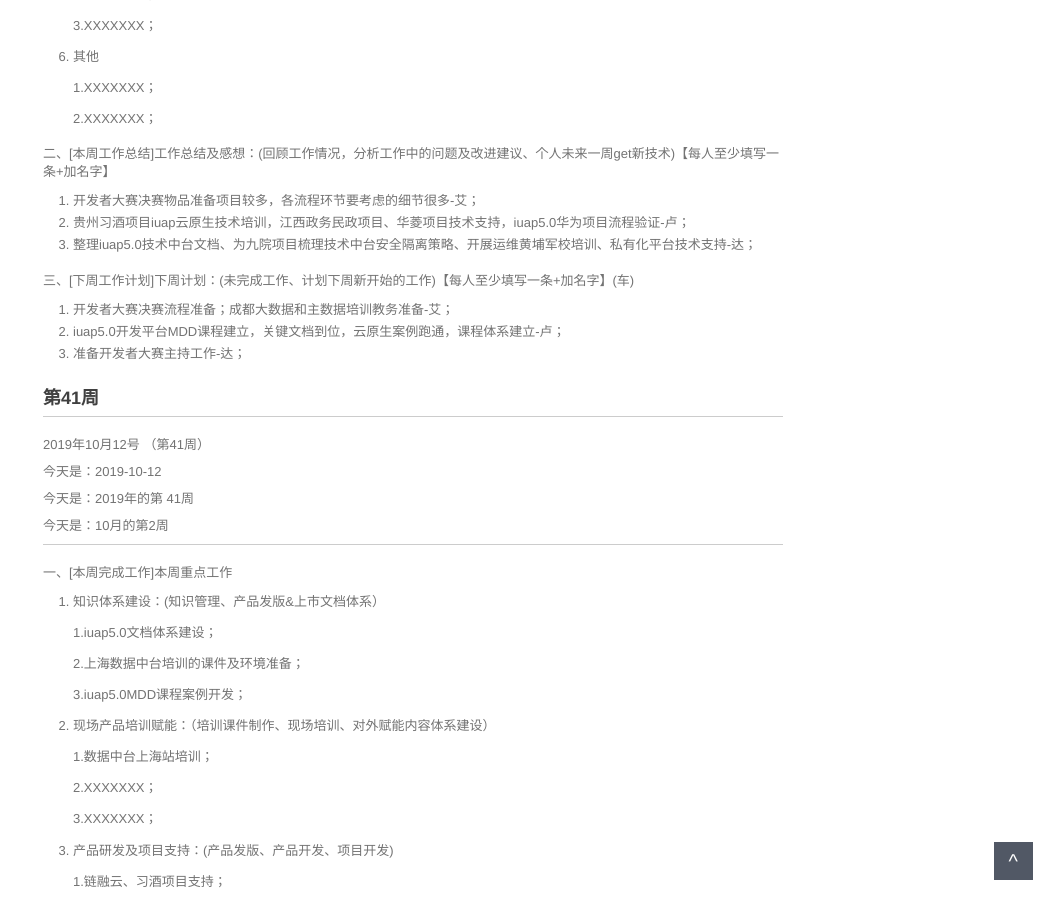
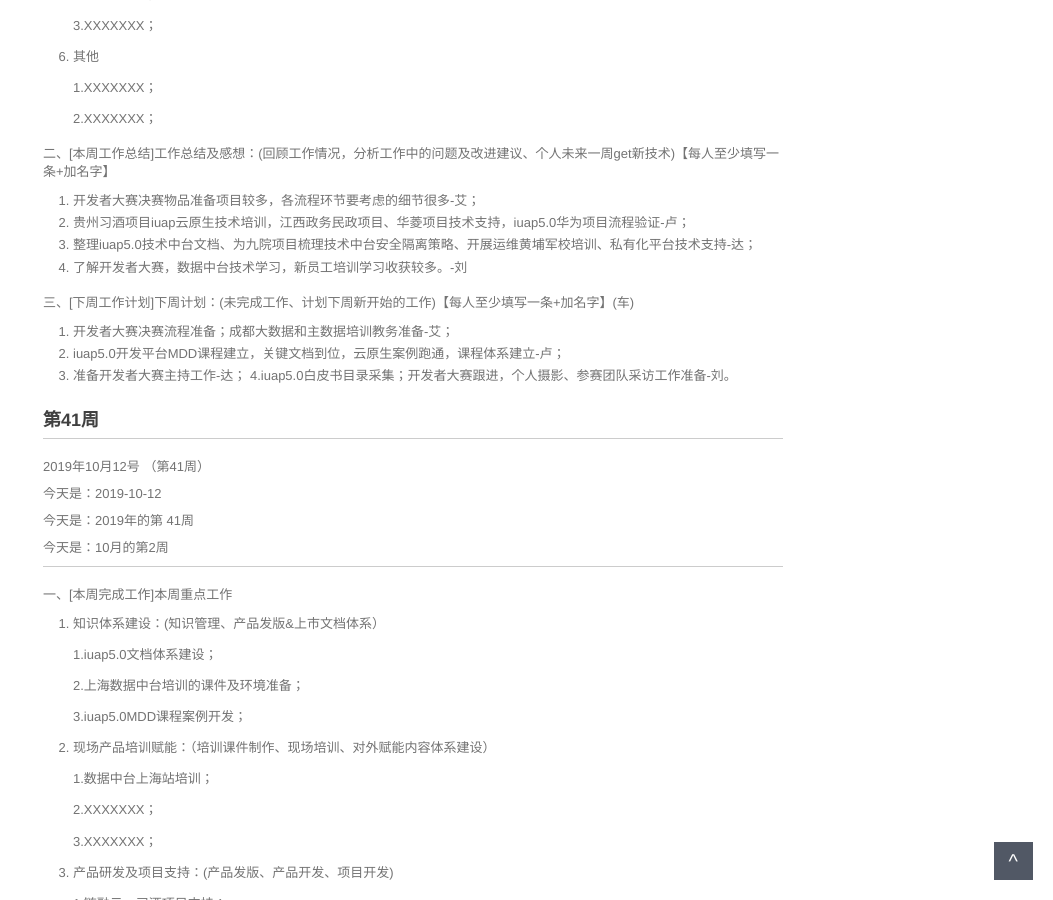
Before and after one commit to walllFlower/blog, a Jekyll site: the page built from _posts/2018-07-17-day_report_cxz.md, in a window 1280 px wide and 900 px high, scrolled down 1112 px. Shown: the whole window, without its empty margins (227-1280 px from the left). Built offline with Jekyll 4.4.1, drawn with Linux system fonts in a browser that asks for light colours; comment, search, counter and statistics services are not loaded.

Commit message:
Update 2018-07-17-day_report_cxz.md

```diff
--- a/_posts/2018-07-17-day_report_cxz.md
+++ b/_posts/2018-07-17-day_report_cxz.md
@@ -76,15 +76,14 @@ categories: 技术运营工作周报
 1. 开发者大赛决赛物品准备项目较多，各流程环节要考虑的细节很多-艾；
 2. 贵州习酒项目iuap云原生技术培训，江西政务民政项目、华菱项目技术支持，iuap5.0华为项目流程验证-卢；
 3. 整理iuap5.0技术中台文档、为九院项目梳理技术中台安全隔离策略、开展运维黄埔军校培训、私有化平台技术支持-达；
+4. 了解开发者大赛，数据中台技术学习，新员工培训学习收获较多。-刘
 
 三、[下周工作计划]下周计划：(未完成工作、计划下周新开始的工作)【每人至少填写一条+加名字】(车)
 
 1. 开发者大赛决赛流程准备；成都大数据和主数据培训教务准备-艾；
 2. iuap5.0开发平台MDD课程建立，关键文档到位，云原生案例跑通，课程体系建立-卢；
 3. 准备开发者大赛主持工作-达；
-
-
-
+4.iuap5.0白皮书目录采集；开发者大赛跟进，个人摄影、参赛团队采访工作准备-刘。
 
 ###  第41周
 
```
